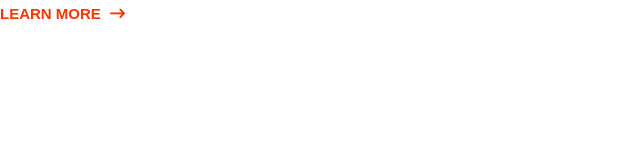
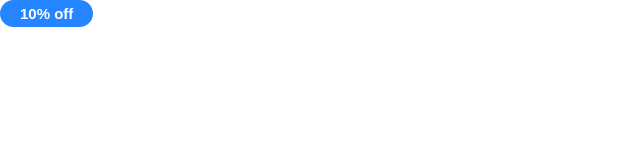
Before and after one commit to Muhammad-Usman-61/Moshify-Clone, a plain HTML site: page index.html in a window 1280 px wide. Shown: the whole page, without its empty margins (0-640 px from the left). Drawn offline with Linux system fonts and the light colour scheme.

Commit message:
Build the badges component.

```diff
--- a/css/styles.css
+++ b/css/styles.css
@@ -77,3 +77,35 @@ a{
         font-size: 1.5rem;
     }
 }
+
+/* Badges */
+.badge{
+    border-radius: 20px;
+    font-size: 2rem;
+    font-weight: 600;
+    padding: 0.5rem 2rem;
+    white-space: nowrap;
+}
+
+.badge--primary{
+    background: var(--color-primary);
+    color: #fff;
+}
+.badge--secondary{
+    background: var(--color-secondary);
+    color: #fff;
+}
+
+.badge--small{
+    font-size: 1.6rem;
+}
+
+@media screen and (min-width: 1024px) {
+    .badge{
+        font-size: 1.5rem;
+    }
+    .badge--small{
+        font-size: 1.2rem;
+    }
+
+}
--- a/index.html
+++ b/index.html
@@ -13,8 +13,6 @@
     <link rel="stylesheet" href="./css/styles.css" />
   </head>
   <body>
-    <a href="#" class="link-arrow"
-      >Learn More <i class="fa-solid fa-arrow-right-long"></i
-    ></a>
+    <span class="badge badge--primary">10% off</span>
   </body>
 </html>
```
Also changed, not shown: components/badges.html (added, +3 -0 lines).
